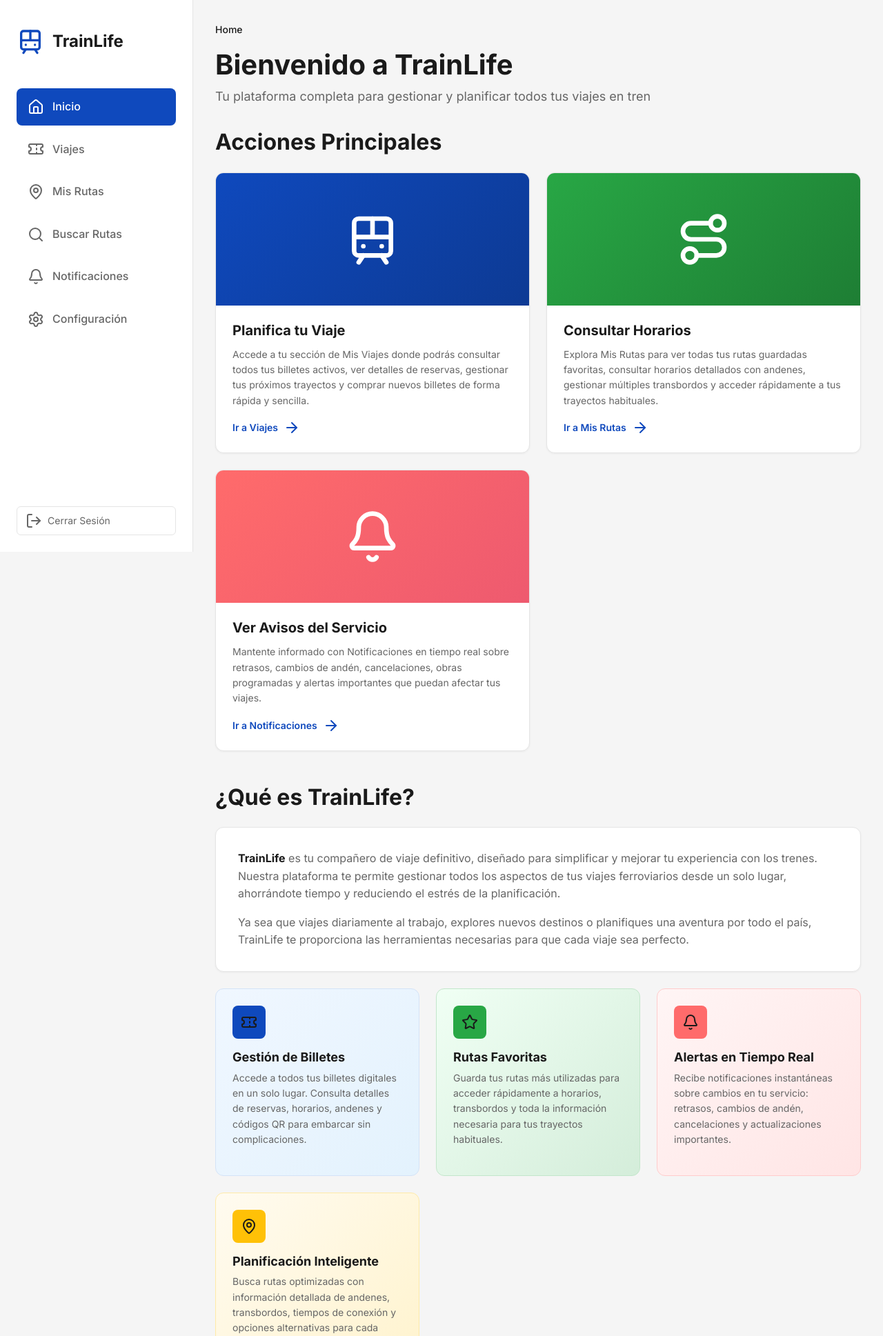
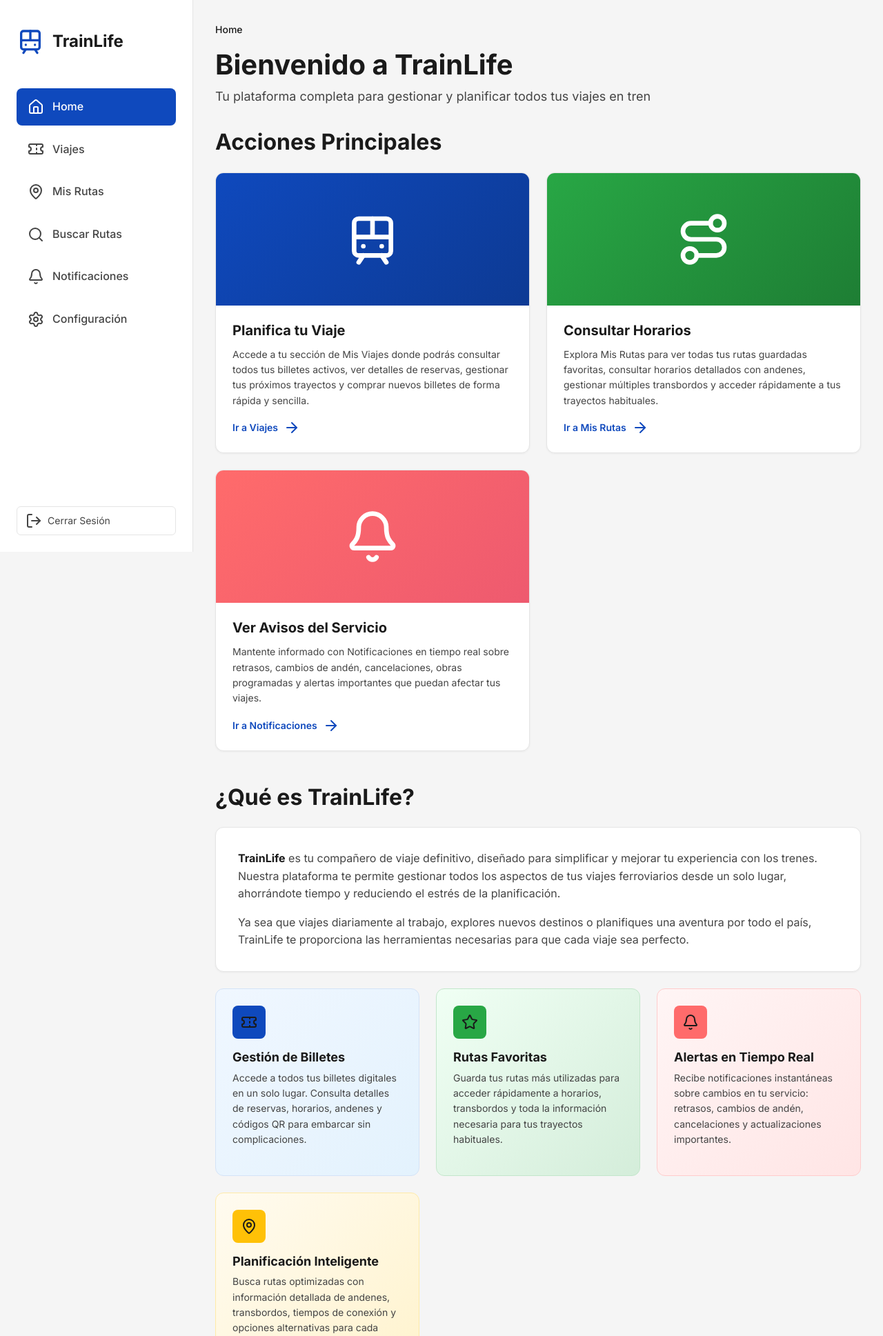
Before and after one commit to diego-vazquez-morales/TrainLife, a Django app: template trainLife/templates/homeUsuario.html in a window 1280 px wide. Shown: the top 1937 px of the page at 69% size. Run offline with Django 5.2, Linux system fonts and the light colour scheme; the template is opened without the code that fills it: values that come from a table or form of the project are taken from there, others are empty; data comes from the database, SQL or seed files in the repository; both versions use the stored data as it was after the commit; some libraries are stand-ins or nearby versions.

Commit message:
homeUsuario html/css/js modificado para accesibilidad

```diff
--- a/trainLife/static/styles/homeUsuario.css
+++ b/trainLife/static/styles/homeUsuario.css
@@ -10,7 +10,7 @@
     --danger-hover: #ee5a6f;
     --warning-color: #ffc107;
     --text-dark: #1a1a1a;
-    --text-secondary: #666666;
+    --text-secondary: #444444;
     --bg-main: #f5f5f5;
     --bg-white: #ffffff;
     --border-color: #e5e5e5;
@@ -117,7 +117,7 @@ body {
 
 .nav-item.active {
     background-color: var(--primary-color);
-    color: white;
+    color: #fff !important;
 }
 
 /* User Profile */
--- a/trainLife/templates/MisRutas.html
+++ b/trainLife/templates/MisRutas.html
@@ -23,7 +23,7 @@
             <i data-lucide="menu"></i>
         </button>
 
-        <aside class="sidebar" role="navigation" aria-label="Navegación principal">
+        <aside class="sidebar" aria-label="Navegación principal">
             <div class="sidebar-content">
                 <div class="logo-section">
                     <i data-lucide="train" class="logo-icon"></i>
--- a/trainLife/templates/homeUsuario.html
+++ b/trainLife/templates/homeUsuario.html
@@ -21,7 +21,7 @@
 <body>
     <div class="dashboard-container">
         <!-- Sidebar -->
-        <aside class="sidebar" id="sidebar" role="navigation" aria-label="Menú de navegación principal">
+        <aside class="sidebar" id="sidebar" aria-label="Menú de navegación principal">
             <div class="sidebar-content">
                 <!-- Logo -->
                 <div class="logo-section">
@@ -33,7 +33,7 @@
                 <nav class="nav-menu" aria-label="Menú principal">
                     <a href="{% url 'inicio_usuario' usuario.id %}" class="nav-item active" aria-current="page" aria-label="Inicio (página actual)">
                         <i data-lucide="home"></i>
-                        <span>Inicio</span>
+                        <span>Home</span>
                     </a>
                     <a href="{% url 'viajes_usuario' usuario.id %}" class="nav-item" aria-label="Ir a Viajes">
                         <i data-lucide="ticket"></i>
```
Also changed, not shown: db.sqlite3.
